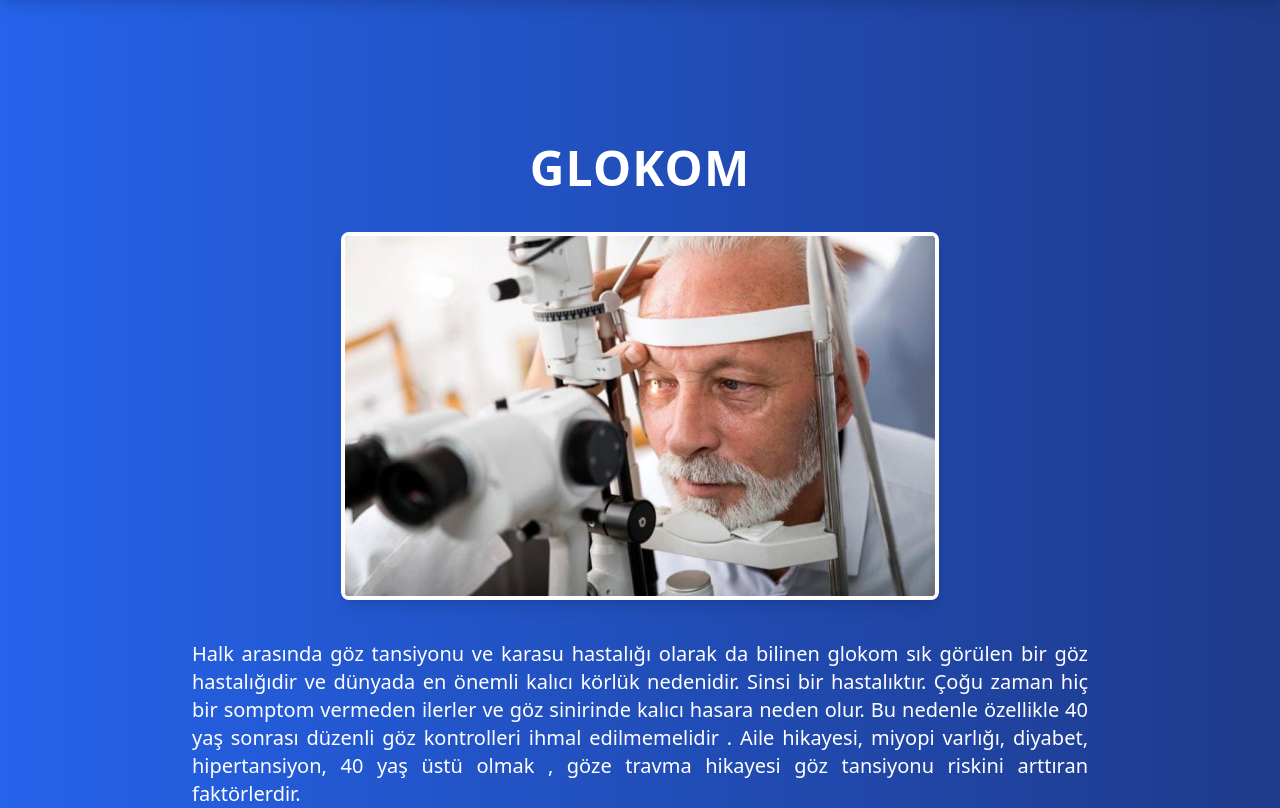
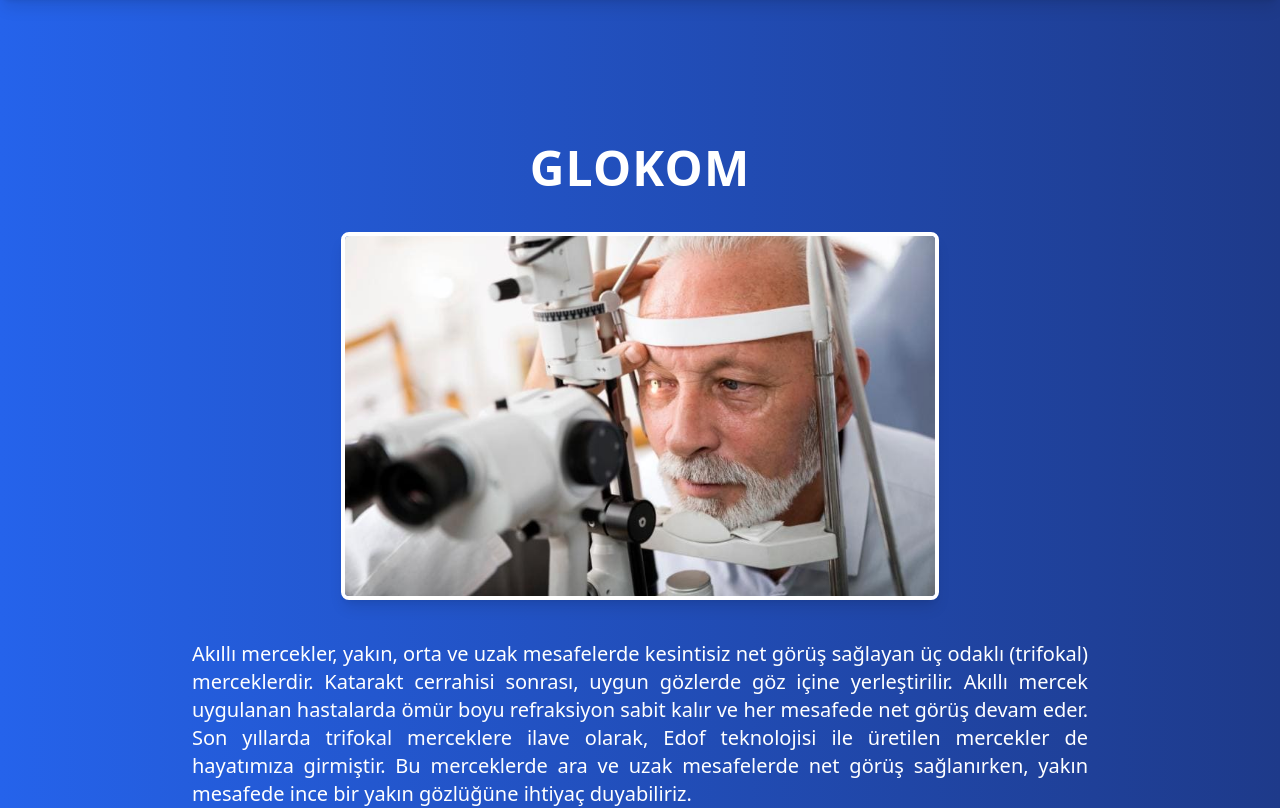
Before and after one commit to ege-ayan/Mehmet-Sahin-Website, a Next.js app: page /blogs/glokom in a window 1280 px wide. Shown: the top 808 px of the page. Built offline with nearby package versions, Linux system fonts and the light colour scheme.

Commit message:
glokom desc updated

```diff
--- a/src/app/blogs/glokom/page.jsx
+++ b/src/app/blogs/glokom/page.jsx
@@ -5,14 +5,14 @@ export default function Glokom() {
     <BlogPage title="GLOKOM" imageSrc="/images/field-excimer-laser.jpg">
       <>
         <p>
-          Halk arasında göz tansiyonu ve karasu hastalığı olarak da bilinen
-          glokom sık görülen bir göz hastalığıdir ve dünyada en önemli kalıcı
-          körlük nedenidir. Sinsi bir hastalıktır. Çoğu zaman hiç bir somptom
-          vermeden ilerler ve göz sinirinde kalıcı hasara neden olur. Bu nedenle
-          özellikle 40 yaş sonrası düzenli göz kontrolleri ihmal edilmemelidir .
-          Aile hikayesi, miyopi varlığı, diyabet, hipertansiyon, 40 yaş üstü
-          olmak , göze travma hikayesi göz tansiyonu riskini arttıran
-          faktörlerdir.
+          Akıllı mercekler, yakın, orta ve uzak mesafelerde kesintisiz net görüş
+          sağlayan üç odaklı (trifokal) merceklerdir. Katarakt cerrahisi
+          sonrası, uygun gözlerde göz içine yerleştirilir. Akıllı mercek
+          uygulanan hastalarda ömür boyu refraksiyon sabit kalır ve her mesafede
+          net görüş devam eder. Son yıllarda trifokal merceklere ilave olarak,
+          Edof teknolojisi ile üretilen mercekler de hayatımıza girmiştir. Bu
+          merceklerde ara ve uzak mesafelerde net görüş sağlanırken, yakın
+          mesafede ince bir yakın gözlüğüne ihtiyaç duyabiliriz.
         </p>
       </>
     </BlogPage>
```
